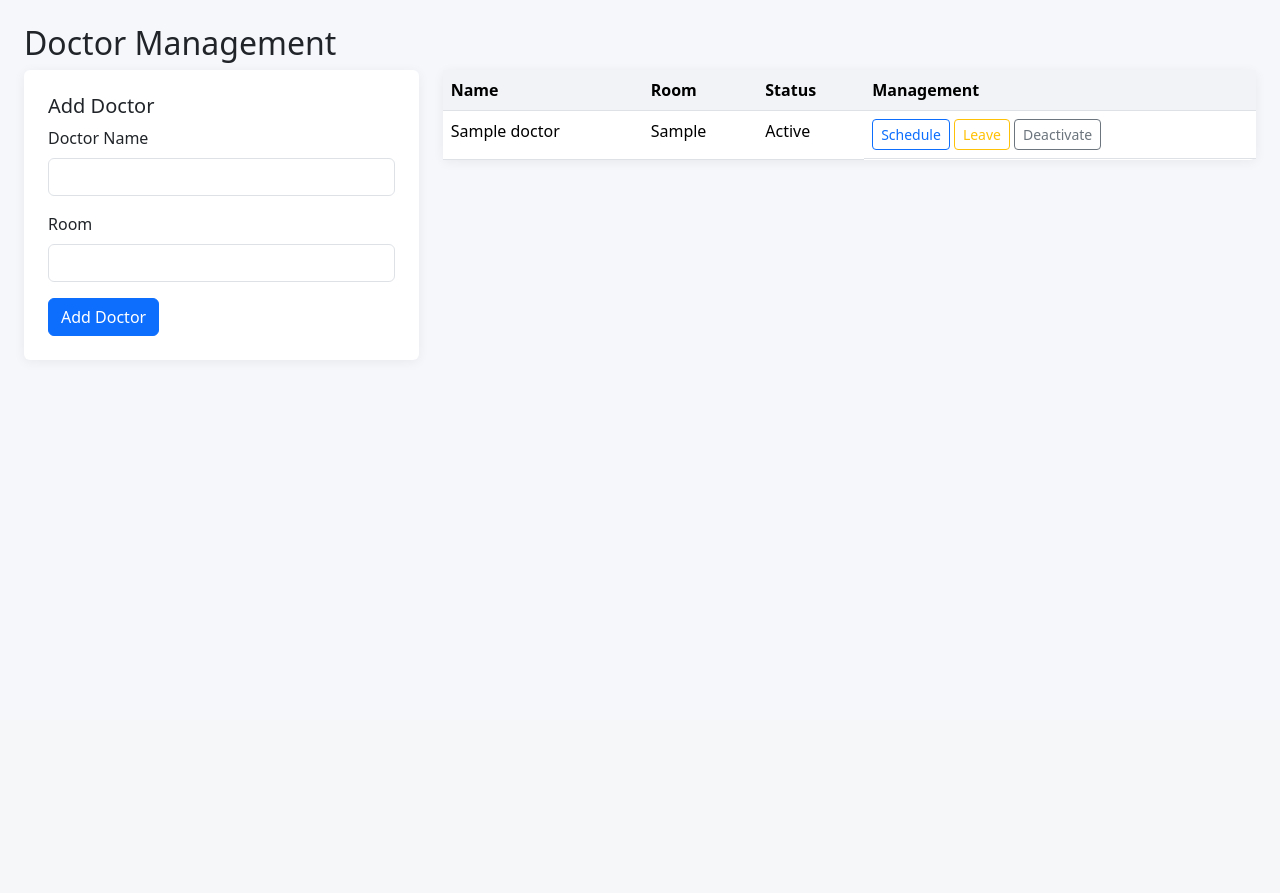
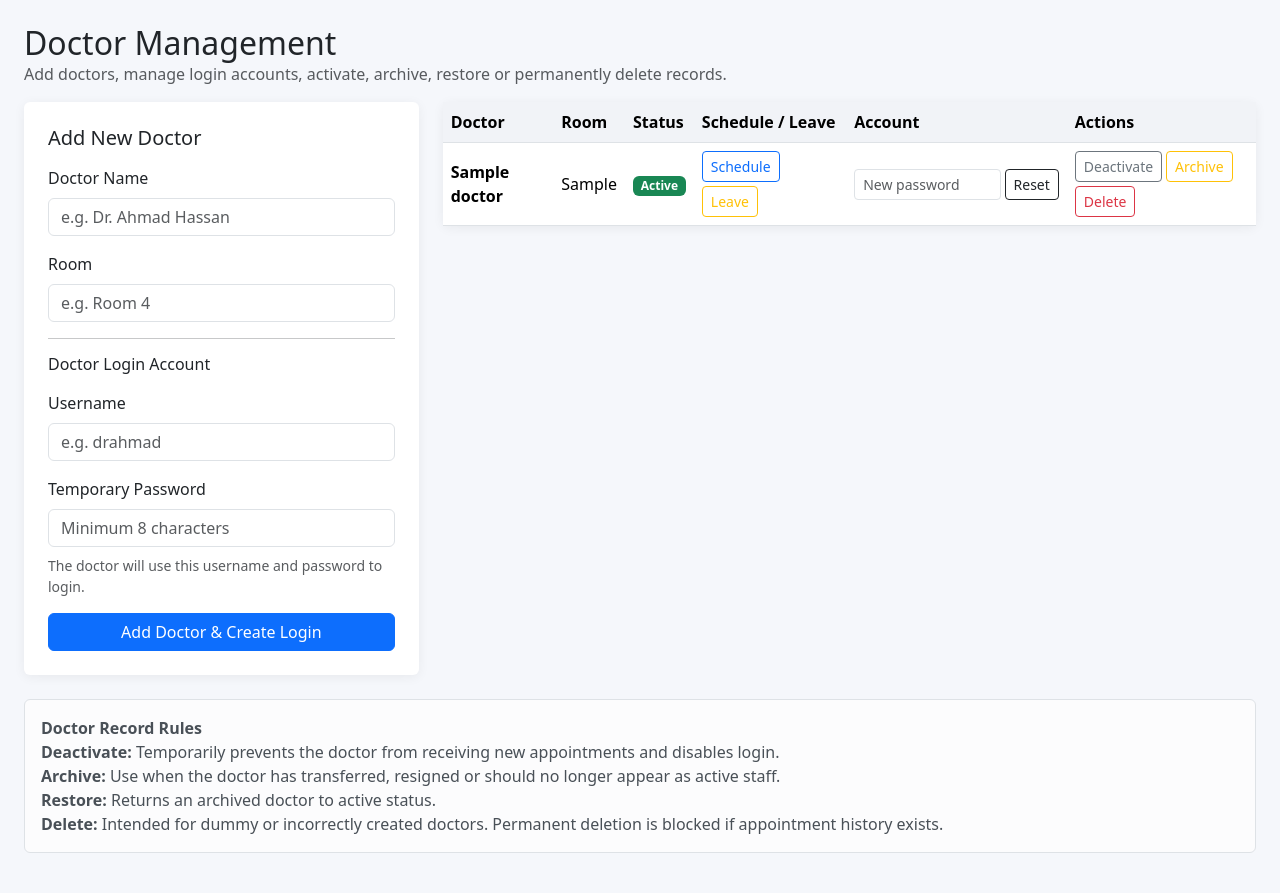
Before and after one commit to abah7977-gif/clinic-appointment-system, a Flask app: page /doctors in a window 1280 px wide. Shown: the part 80-973 px from the top of the page. Before the commit the page ends 416 px from the top, so only its background shows below. Run offline with Flask 3, Linux system fonts and the light colour scheme; a user stored in the database is signed in; tables that the repository leaves empty hold one stand-in row (values such as "Sample post"); some libraries are stand-ins or nearby versions.

Commit message:
Replace doctor management template

```diff
--- a/templates/doctors.html
+++ b/templates/doctors.html
@@ -2,7 +2,18 @@
 
 {% block content %}
 
-<h2>Doctor Management</h2>
+<div class="d-flex flex-wrap justify-content-between align-items-center mb-3 gap-2">
+
+  <div>
+    <h2 class="mb-0">Doctor Management</h2>
+
+    <span class="text-muted">
+      Add doctors, manage login accounts, activate, archive, restore or permanently delete records.
+    </span>
+  </div>
+
+</div>
+
 
 <div class="row g-4">
 
@@ -10,7 +21,9 @@
 
     <div class="card p-4">
 
-      <h5>Add Doctor</h5>
+      <h5 class="mb-3">
+        Add New Doctor
+      </h5>
 
       <form
         method="post"
@@ -24,8 +37,10 @@
         <input
           class="form-control mb-3"
           name="name"
+          placeholder="e.g. Dr. Ahmad Hassan"
           required
         >
+
 
         <label class="form-label">
           Room
@@ -34,10 +49,52 @@
         <input
           class="form-control mb-3"
           name="room"
+          placeholder="e.g. Room 4"
         >
 
-        <button class="btn btn-primary">
-          Add Doctor
+
+        <hr>
+
+
+        <h6 class="mb-3">
+          Doctor Login Account
+        </h6>
+
+
+        <label class="form-label">
+          Username
+        </label>
+
+        <input
+          class="form-control mb-3"
+          name="username"
+          placeholder="e.g. drahmad"
+          required
+        >
+
+
+        <label class="form-label">
+          Temporary Password
+        </label>
+
+        <input
+          type="password"
+          class="form-control mb-2"
+          name="password"
+          placeholder="Minimum 8 characters"
+          required
+        >
+
+        <div class="form-text mb-3">
+          The doctor will use this username and password to login.
+        </div>
+
+
+        <button
+          type="submit"
+          class="btn btn-primary w-100"
+        >
+          Add Doctor & Create Login
         </button>
 
       </form>
@@ -53,18 +110,21 @@
 
       <div class="table-responsive">
 
-        <table class="table mb-0">
+        <table class="table table-hover align-middle mb-0">
 
           <thead>
 
             <tr>
-              <th>Name</th>
+              <th>Doctor</th>
               <th>Room</th>
               <th>Status</th>
-              <th>Management</th>
+              <th>Schedule / Leave</th>
+              <th>Account</th>
+              <th>Actions</th>
             </tr>
 
           </thead>
+
 
           <tbody>
 
@@ -73,18 +133,43 @@
             <tr>
 
               <td>
-                {{ d.name }}
+                <strong>{{ d.name }}</strong>
               </td>
+
 
               <td>
                 {{ d.room or '-' }}
               </td>
 
+
               <td>
-                {{ 'Active' if d.active else 'Inactive' }}
+
+                {% if d.archived %}
+
+                  <span class="badge text-bg-secondary">
+                    Archived
+                  </span>
+
+                {% elif d.active %}
+
+                  <span class="badge text-bg-success">
+                    Active
+                  </span>
+
+                {% else %}
+
+                  <span class="badge text-bg-warning">
+                    Inactive
+                  </span>
+
+                {% endif %}
+
               </td>
 
-              <td class="d-flex flex-wrap gap-1">
+
+              <td>
+
+                <div class="d-flex flex-wrap gap-1">
 
                   <a
                     class="btn btn-sm btn-outline-primary"
@@ -100,12 +185,55 @@
                     Leave
                   </a>
 
+                </div>
+
+              </td>
+
+
+              <td>
+
+                <form
+                  method="post"
+                  action="{{ url_for('reset_doctor_password', doctor_id=d.id) }}"
+                  class="d-flex gap-1"
+                >
+
+                  <input
+                    type="password"
+                    name="new_password"
+                    class="form-control form-control-sm"
+                    placeholder="New password"
+                    minlength="8"
+                    required
+                  >
+
+                  <button
+                    type="submit"
+                    class="btn btn-sm btn-outline-dark"
+                  >
+                    Reset
+                  </button>
+
+                </form>
+
+              </td>
+
+
+              <td>
+
+                <div class="d-flex flex-wrap gap-1">
+
+                  {% if not d.archived %}
+
                   <form
                     method="post"
                     action="{{ url_for('toggle_doctor', doctor_id=d.id) }}"
                   >
 
-                  <button class="btn btn-sm btn-outline-secondary">
+                    <button
+                      type="submit"
+                      class="btn btn-sm btn-outline-secondary"
+                    >
 
                       {% if d.active %}
                         Deactivate
@@ -117,6 +245,79 @@
 
                   </form>
 
+                  {% endif %}
+
+
+                  {% if not d.archived %}
+
+                  <form
+                    method="post"
+                    action="{{ url_for('archive_doctor', doctor_id=d.id) }}"
+                    onsubmit="return confirm(
+                      'Archive this doctor? The doctor will no longer be available for new appointments.'
+                    );"
+                  >
+
+                    <button
+                      type="submit"
+                      class="btn btn-sm btn-outline-warning"
+                    >
+                      Archive
+                    </button>
+
+                  </form>
+
+                  {% else %}
+
+                  <form
+                    method="post"
+                    action="{{ url_for('restore_doctor', doctor_id=d.id) }}"
+                  >
+
+                    <button
+                      type="submit"
+                      class="btn btn-sm btn-outline-success"
+                    >
+                      Restore
+                    </button>
+
+                  </form>
+
+                  {% endif %}
+
+
+                  <form
+                    method="post"
+                    action="{{ url_for('delete_doctor', doctor_id=d.id) }}"
+                    onsubmit="return confirm(
+                      'Are you sure you want to permanently delete this doctor? This action cannot be undone. Permanent deletion is only allowed when the doctor has no appointment history.'
+                    );"
+                  >
+
+                    <button
+                      type="submit"
+                      class="btn btn-sm btn-outline-danger"
+                    >
+                      Delete
+                    </button>
+
+                  </form>
+
+                </div>
+
+              </td>
+
+            </tr>
+
+          {% else %}
+
+            <tr>
+
+              <td
+                colspan="6"
+                class="text-center py-4 text-muted"
+              >
+                No doctors found.
               </td>
 
             </tr>
@@ -135,4 +336,31 @@
 
 </div>
 
+
+<div class="alert alert-light border mt-4">
+
+  <strong>Doctor Record Rules</strong>
+
+  <br>
+
+  <strong>Deactivate:</strong>
+  Temporarily prevents the doctor from receiving new appointments and disables login.
+
+  <br>
+
+  <strong>Archive:</strong>
+  Use when the doctor has transferred, resigned or should no longer appear as active staff.
+
+  <br>
+
+  <strong>Restore:</strong>
+  Returns an archived doctor to active status.
+
+  <br>
+
+  <strong>Delete:</strong>
+  Intended for dummy or incorrectly created doctors. Permanent deletion is blocked if appointment history exists.
+
+</div>
+
 {% endblock %}
```
Lines whose indentation alone changed are shown as unchanged.
